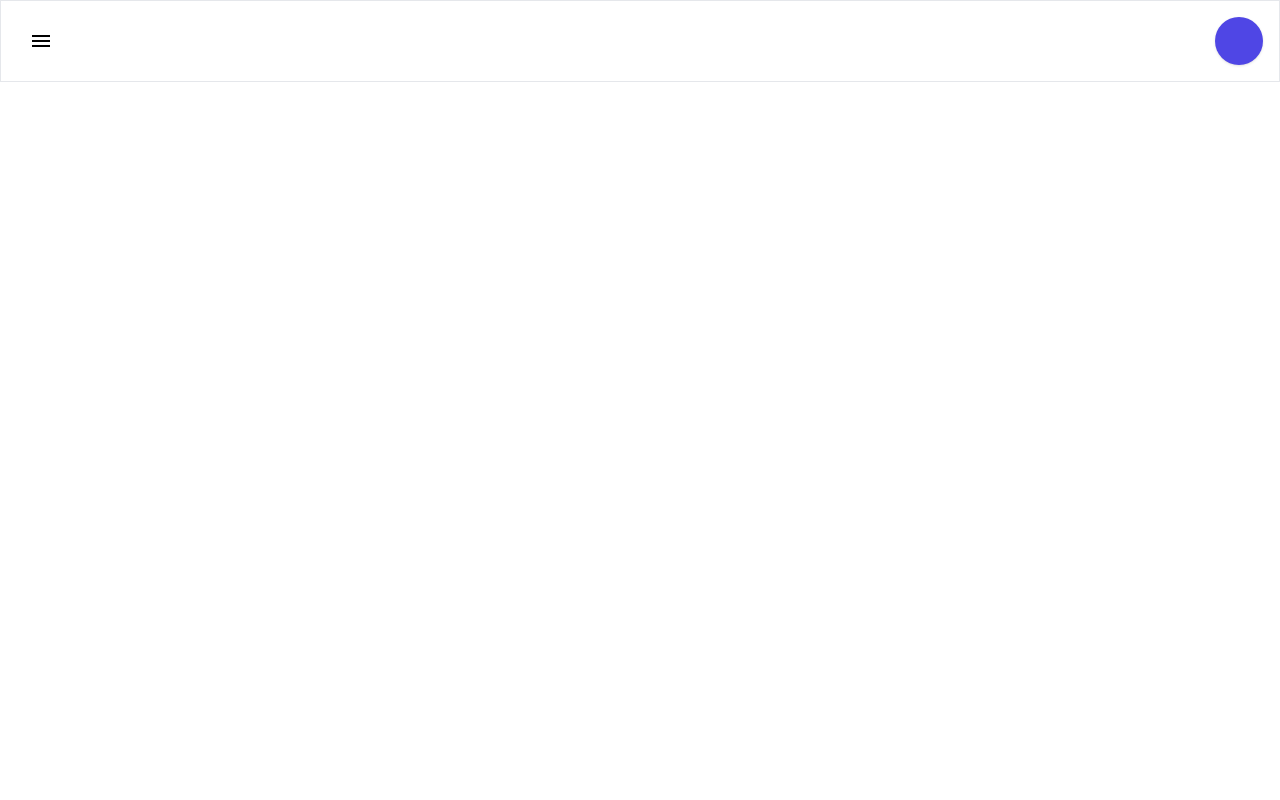
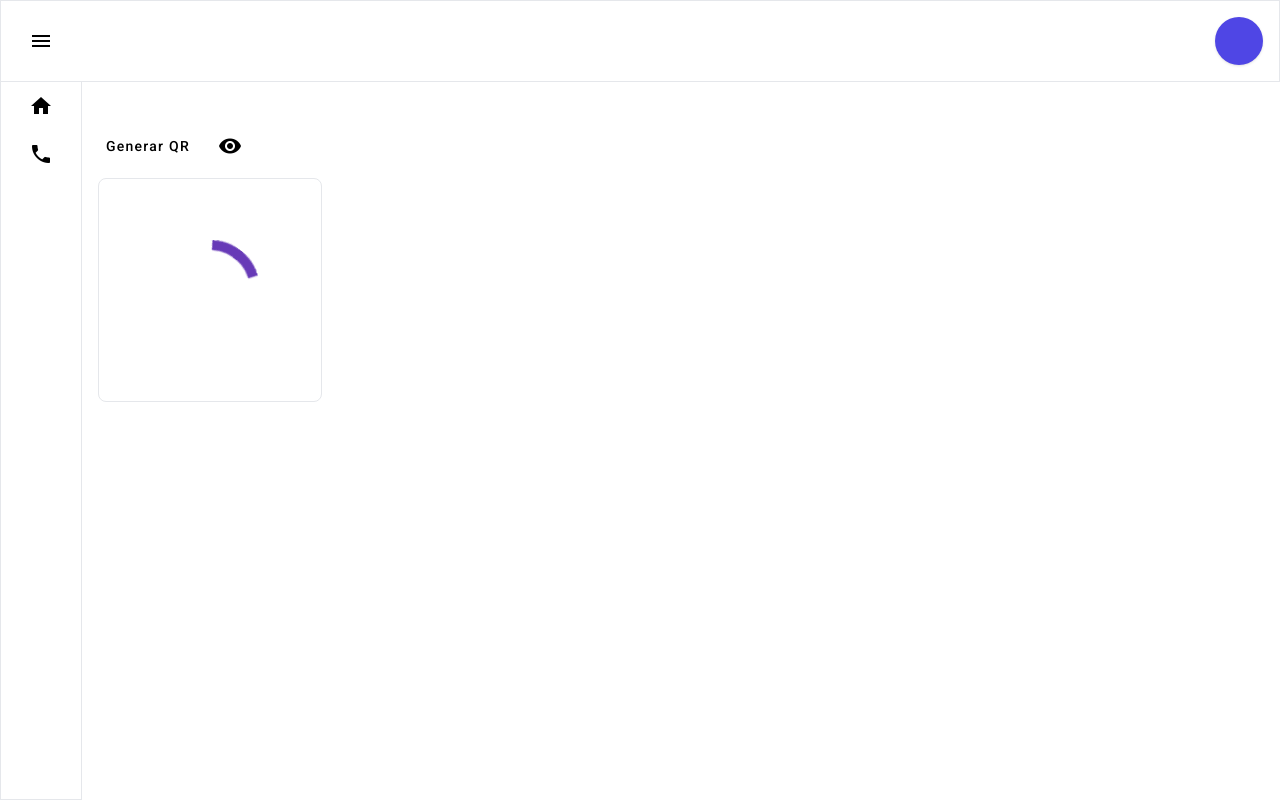
Before and after one commit to jezer10/wpp-dash-front, an Angular app: page / in a window 1280 px wide. Built offline with nearby package versions, Linux system fonts and the light colour scheme.

Commit message:
first commmit

```diff
--- a/package.json
+++ b/package.json
@@ -20,6 +20,8 @@
     "@angular/platform-browser": "^15.1.0",
     "@angular/platform-browser-dynamic": "^15.1.0",
     "@angular/router": "^15.1.0",
+    "@types/qrcode": "^1.5.0",
+    "qrcode": "^1.5.3",
     "rxjs": "~7.8.0",
     "tslib": "^2.3.0",
     "zone.js": "~0.12.0"
--- a/src/app/app.module.ts
+++ b/src/app/app.module.ts
@@ -11,6 +11,7 @@ import { HttpClientModule } from '@angular/common/http';
 import { MatSnackBarModule } from '@angular/material/snack-bar';
 import { MatIconModule } from '@angular/material/icon';
 import { MatButtonModule } from '@angular/material/button';
+import { MatProgressSpinnerModule } from '@angular/material/progress-spinner';
 
 @NgModule({
   declarations: [AppComponent, LoginComponent, DashboardComponent],
@@ -33,6 +34,7 @@ import { MatButtonModule } from '@angular/material/button';
     MatSnackBarModule,
     MatIconModule,
     MatButtonModule,
+    MatProgressSpinnerModule,
   ],
   providers: [],
   bootstrap: [AppComponent],
--- a/src/app/dashboard/dashboard.component.html
+++ b/src/app/dashboard/dashboard.component.html
@@ -6,21 +6,36 @@
     <div class="w-12 h-12 bg-indigo-600 rounded-full shadow"></div>
   </div>
   <div class="h-full flex relative">
-    <div
-      class="border border-t-0 absolute inset-y-0 transition-all"
-      [ngClass]="[isMenuOpen ? 'left-0' : '-left-full']"
-    >
+    <div class="border border-t-0">
       <ul class="flex flex-col">
-        <li>
+        <li *ngFor="let route of routes">
           <a
-            [routerLink]="['/user/bob']"
-            class="px-4 py-2 hover:bg-gray-200 flex items-center gap-2 font-medium"
+            [routerLink]="[route.path]"
+            class="px-7 py-3 hover:bg-gray-200 flex items-center gap-2 font-medium"
           >
-            <mat-icon>home</mat-icon>
-            <div>Inicio</div>
+            <mat-icon>{{ route.icon }}</mat-icon>
+            <div *ngIf="isMenuOpen" class="whitespace-nowrap">
+              {{ route.name }}
+            </div>
           </a>
         </li>
       </ul>
     </div>
+    <div class="h-full w-full px-4 pt-8">
+      <div class="flex items-center gap-2 py-2">
+        <button mat-button (click)="genereteQrCode()">Generar QR</button>
+        <button mat-icon-button>
+          <mat-icon>visibility</mat-icon>
+        </button>
+      </div>
+      <div
+        class="border rounded-lg p-2 w-56 h-56 items-center justify-center flex"
+      >
+        <mat-spinner *ngIf="!qrImageData" class="w-full"></mat-spinner>
+        <div *ngIf="qrImageData" class="w-full h-full">
+          <img [src]="qrImageData"  class="w-full h-full" />
+        </div>
+      </div>
+    </div>
   </div>
 </div>
--- a/src/app/dashboard/dashboard.component.ts
+++ b/src/app/dashboard/dashboard.component.ts
@@ -1,5 +1,6 @@
+import * as QRCode from 'qrcode';
+
 import { Component, OnInit } from '@angular/core';
-
 @Component({
   selector: 'app-dashboard',
   templateUrl: './dashboard.component.html',
@@ -7,7 +8,26 @@ import { Component, OnInit } from '@angular/core';
 })
 export class DashboardComponent implements OnInit {
   isMenuOpen: boolean = false;
-  constructor(){}
-  ngOnInit(): void {
+  qrImageData: string = '';
+  constructor() {}
+  routes = [
+    {
+      name: 'Inicio',
+      path: '/',
+      icon: 'home',
+    },
+    {
+      name: 'Generar Whatsapp Token',
+      path: '/wpp',
+      icon: 'phone',
+    },
+  ];
+  ngOnInit(): void {}
+
+  genereteQrCode() {
+    QRCode.toDataURL('asdfasf', (err, url) => {
+      if (err) console.log('error generating url');
+      this.qrImageData = url;
+    });
   }
 }
```
Also changed, not shown: 1 other file (tests, documents, lock files or other folders).
